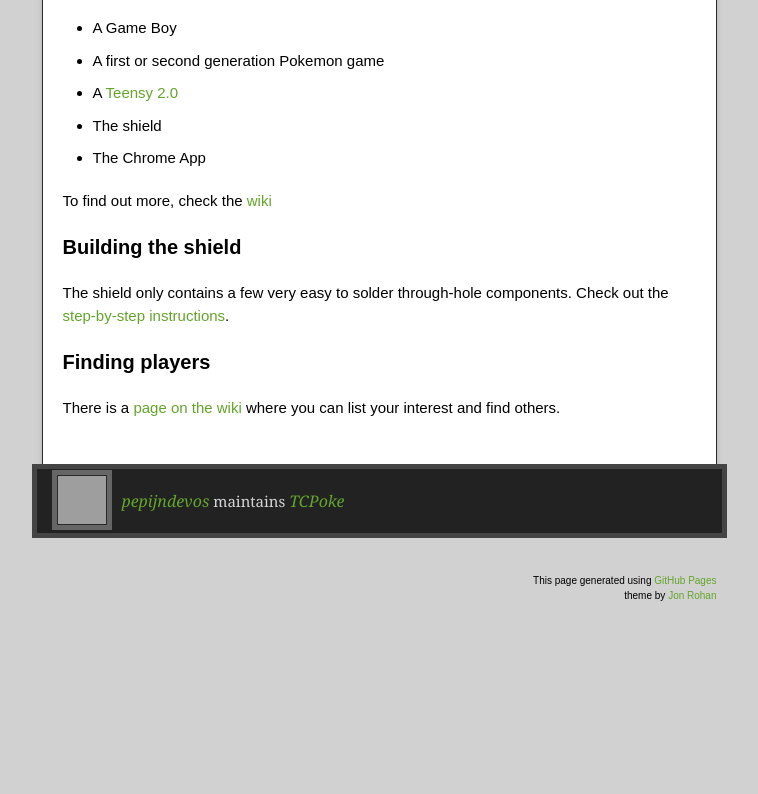
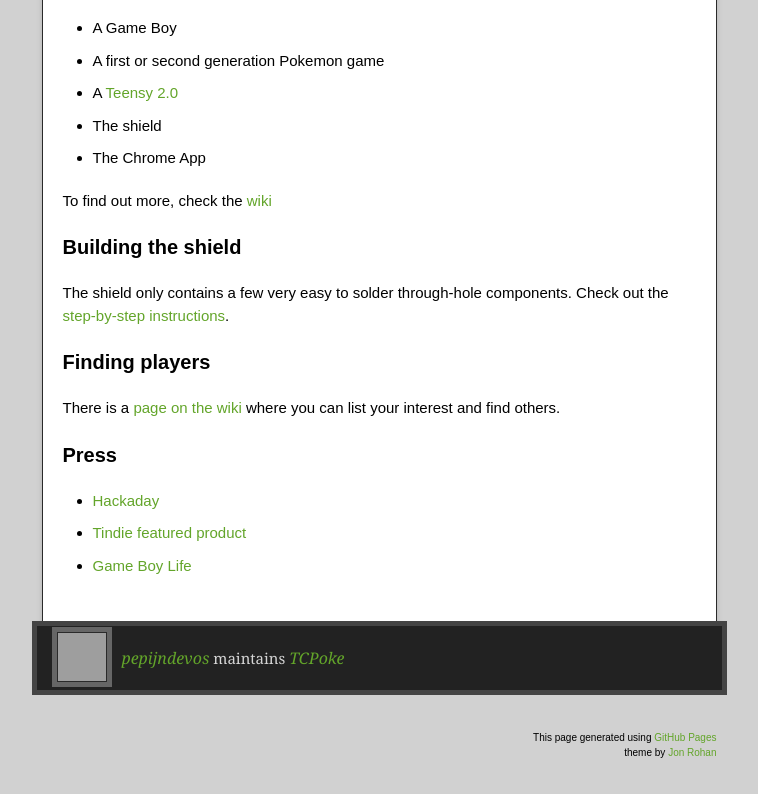
Before and after one commit to pepijndevos/TCPoke, a plain HTML site: page index.html in a window 1280 px wide. Shown: the part 927-1721 px from the top of the page, without its empty margins (261-1019 px from the left). Before the commit the page ends 1620 px from the top, so only its background shows below. Drawn offline with nearby package versions, Linux system fonts and the light colour scheme; grey boxes are pictures that could not be loaded.

Commit message:
Update index.html

```diff
--- a/index.html
+++ b/index.html
@@ -67,6 +67,15 @@
 <a id="finding-players" class="anchor" href="#finding-players" aria-hidden="true"><span class="octicon octicon-link"></span></a>Finding players</h3>
 
 <p>There is a <a href="https://github.com/pepijndevos/TCPoke/wiki/Players">page on the wiki</a> where you can list your interest and find others.</p>
+
+<h3>
+<a id="Press" class="anchor" href="#press" aria-hidden="true"><span class="octicon octicon-link"></span></a>Press</h3>
+
+<ul>
+<li><a href="http://hackaday.com/2015/04/01/use-the-internet-to-get-your-kadabra-to-evolve/">Hackaday</a></li>
+<li><a href="https://twitter.com/tindie/status/586283748485898241">Tindie featured product</a></li>
+<li><a href="http://gameboylife.com/post/115833950242/trade-and-battle-pokemon-online-with-tcpoke-for">Game Boy Life</a></li>
+</ul>
         </article>
       </div>
     </div>
```
